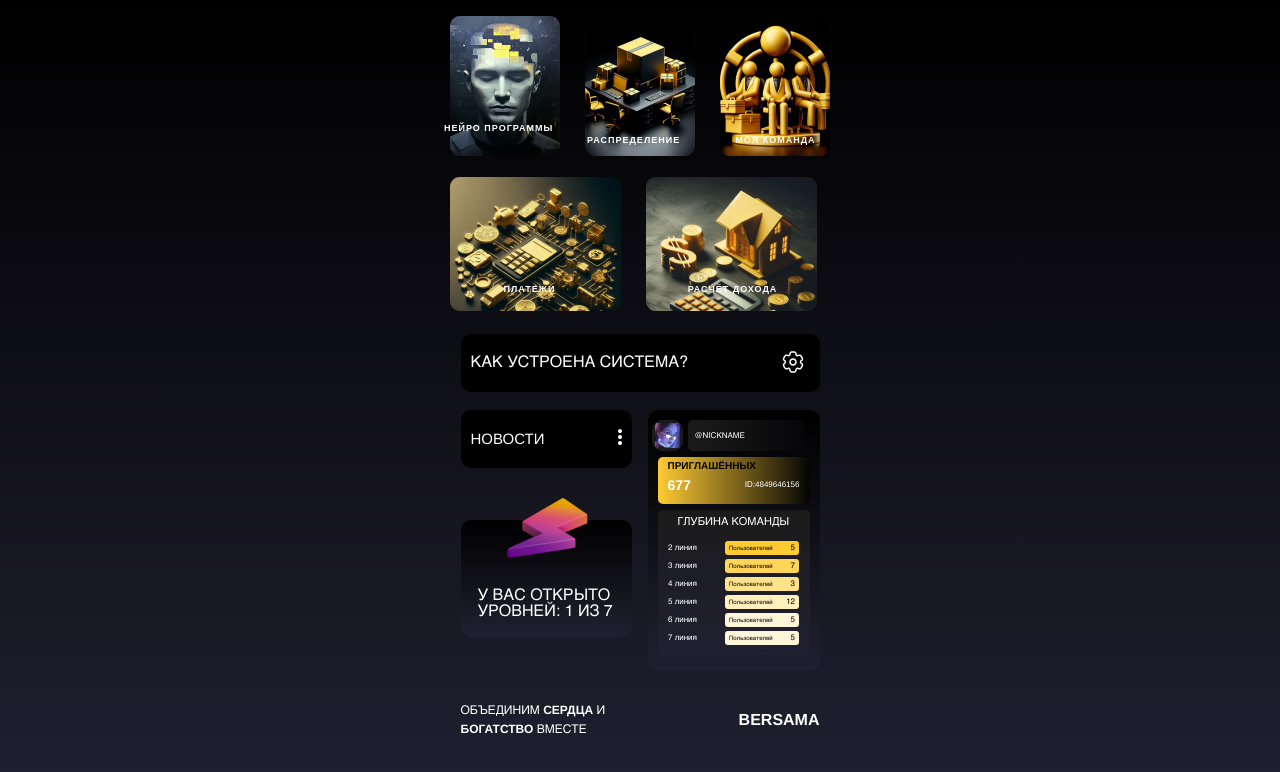
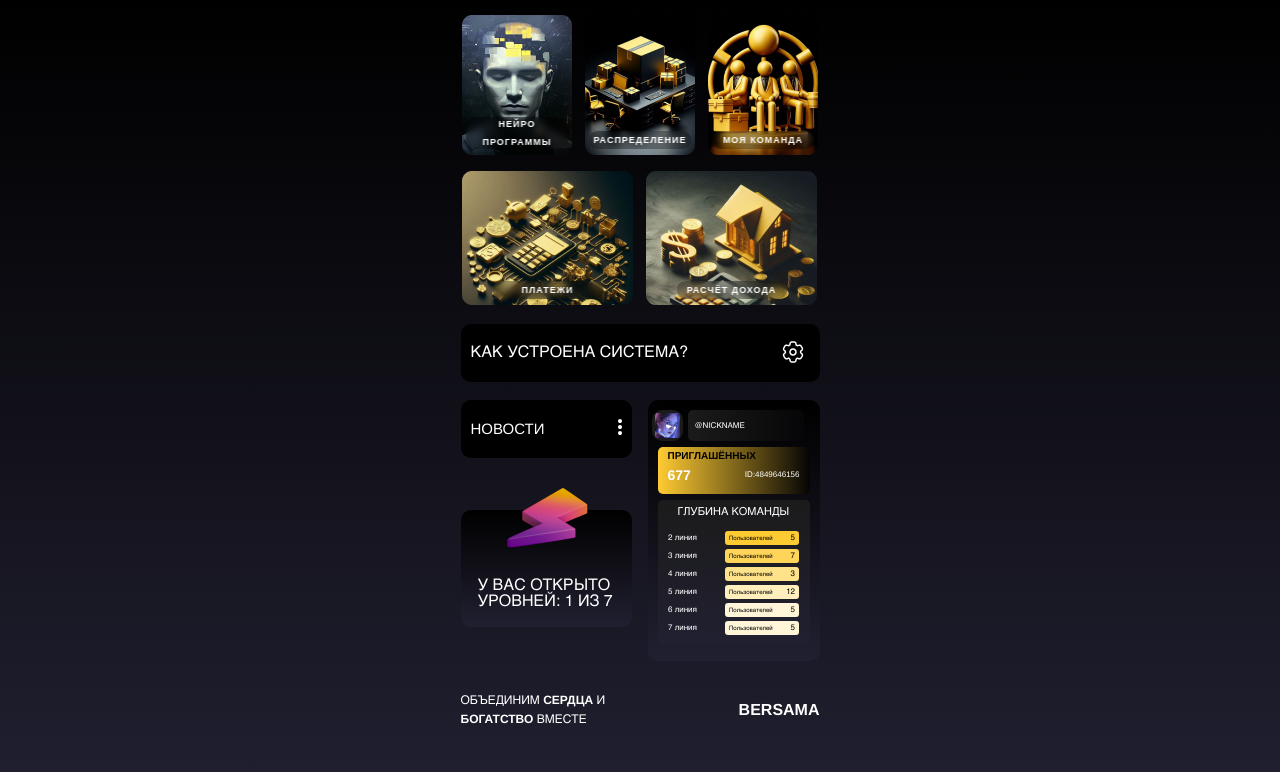
Before and after one commit to Dazai13/telegram-mini-app, a React (Create React App) app: page / in a window 1280 px wide. Shown: the top 772 px of the page. Built offline with nearby package versions, Linux system fonts and the light colour scheme.

Commit message:
готовая верстка

```diff
--- a/src/App.css
+++ b/src/App.css
@@ -42,3 +42,7 @@
     transform: rotate(360deg);
   }
 }
+body {
+  -webkit-font-smoothing: antialiased;
+  -moz-osx-font-smoothing: grayscale;
+}
--- a/src/assets/components/home.tsx
+++ b/src/assets/components/home.tsx
@@ -18,26 +18,47 @@ const Home: React.FC<HomeProps> = ({ onNavigate }) => {
             <div className='nav'>
                 <div className="row">
                     <button onClick={() => onNavigate("NeuroAudio")} className="rowItem">
-                        <img  className = 'rowItem_up-Image' src={img1} alt="" />
-                        <span className='imageText imageText1'>НЕЙРО ПРОГРАММЫ</span>
+                    <div className="imageContainer" style={{width: '110px', height:'140px'}}>
+                            <img className="rowItem_up-Image" style={{width: '110px', height:'140px'}} src={img1} alt="" />
+                            <div className="textOverlay" style={{height: '32px'}}>
+                                <span className="imageText imageText1">НЕЙРО ПРОГРАММЫ</span>
+                            </div>
+                        </div>
                     </button>
                     <button className="rowItem">
-                        <img className = 'rowItem_up-Image' src={img2} alt="" />
-                        <span className='imageText imageText2'>РАСПРЕДЕЛЕНИЕ</span>
+                        <div className="imageContainer" style={{width: '110px', height:'140px'}}>
+                            <img className="rowItem_up-Image" style={{width: '110px', height:'140px'}} src={img2} alt="" />
+                            <div className="textOverlay">
+                                <span className="imageText imageText2">РАСПРЕДЕЛЕНИЕ</span>
+                            </div>
+                        </div>
                     </button>
                     <button onClick={() => onNavigate("MyTeam")} className="rowItem">
-                        <img className = 'rowItem_up-Image' src={img3} alt="" />
-                        <span className='imageText imageText3'>МОЯ КОМАНДА</span>
+                        <div className="imageContainer" style={{width: '110px', height:'140px'}}>
+                            <img className="rowItem_up-Image" style={{width: '110px', height:'140px'}} src={img3} alt="" />
+                            <div className="textOverlay">
+                                <span className="imageText imageText2">МОЯ КОМАНДА</span>
+                            </div>
+                        </div>
                     </button>
+
                 </div>
                 <div className="row">
                     <button onClick={() => onNavigate("Payment")} className="rowItem">
-                        <img className = 'rowItem_down-Image' src={img4} alt="" />
-                        <span className='imageText imageText4'>ПЛАТЕЖИ</span>
+                    <div className="imageContainer" style={{width: '171px', height:'134px'}}>
+                            <img className="rowItem_up-Image" style={{width: '171px', height:'134px'}} src={img4} alt="" />
+                            <div className="textOverlay" style={{width: '111px', height:'18px'}}>
+                                <span className="imageText imageText2">ПЛАТЕЖИ</span>
+                            </div>
+                        </div>
                     </button>
                     <button className="rowItem">
-                        <img className = 'rowItem_down-Image' src={img5} alt="" />
-                        <span className='imageText imageText5'>РАСЧЁТ ДОХОДА</span>
+                    <div className="imageContainer" style={{width: '171px', height:'134px'}}>
+                            <img className="rowItem_up-Image" style={{width: '171px', height:'134px'}} src={img5} alt="" />
+                            <div className="textOverlay" style={{width: '111px', height:'18px'}}>
+                                <span className="imageText imageText2">РАСЧЁТ ДОХОДА</span>
+                            </div>
+                        </div>
                     </button>
                 </div>
             </div>
--- a/src/assets/styles/home.css
+++ b/src/assets/styles/home.css
@@ -1,19 +1,45 @@
+/*
+* Prefixed by https://autoprefixer.github.io
+* PostCSS: v8.4.14,
+* Autoprefixer: v10.4.7
+* Browsers: last 4 version
+*/
+
 @import "../styles/global.css";
 .homeInner{
     padding-top:15px;
     font-family: 'Helvetica';
+    display:-webkit-box;
+    display:-ms-flexbox;
     display:flex;
+    -webkit-box-orient: vertical;
+    -webkit-box-direction: normal;
+        -ms-flex-direction: column;
             flex-direction: column;
+    -webkit-box-align:center;
+        -ms-flex-align:center;
             align-items:center
 }
 .nav{
+    display:-webkit-box;
+    display:-ms-flexbox;
     display:flex;
+    -webkit-box-orient:vertical;
+    -webkit-box-direction:normal;
+        -ms-flex-direction:column;
             flex-direction:column;
     gap:16px;
 }
 .row{
+    display:-webkit-box;
+    display:-ms-flexbox;
     display:flex;
+    -webkit-box-orient:horizontal;
+    -webkit-box-direction:normal;
+        -ms-flex-direction:row;
             flex-direction:row;
+    -webkit-box-align:center;
+        -ms-flex-align:center;
             align-items:center;
     gap:17px;
 }
@@ -23,36 +49,7 @@
     color: #fff;
     background: none;
     border: none;
-}
-.imageText {
-    position: absolute;
-    letter-spacing: 1px;
-    font-size:9px;
-    font-weight:700;
-    line-height:18px;
-}
-.imageText1{
-    left: 0px;
-    top:104px;
-}
-.imageText2{
-    left: 8px;
-    top:116px;
-}
-.imageText3{
-    width:101px;
-    left: 11px;
-    top:116px;
-}
-.imageText4{
-    width:53px;
-    left: 59px;
-    top:104px;
-}
-.imageText5{
-    width:105px;
-    left: 40px;
-    top:104px;
+    padding:0;
 }
 .rowItem_up-Image{
     width: 110px;
@@ -68,11 +65,17 @@
     height: 58px;
 }
 .systemButton_Inner{
+    display: -webkit-box;
+    display: -ms-flexbox;
     display: flex;
     height:100%;
     background-color:#000;
     border-radius:10px;
+    -webkit-box-align:center;
+        -ms-flex-align:center;
             align-items:center;
+    -webkit-box-pack:justify;
+        -ms-flex-pack:justify;
             justify-content:space-between;
     padding: 0 10px;
 }
@@ -86,17 +89,32 @@
     margin-top: 18px;
 }
 .userInner{
+    display: -webkit-box;
+    display: -ms-flexbox;
     display: flex;
+    -webkit-box-orient:vertical;
+    -webkit-box-direction:normal;
+        -ms-flex-direction:column;
             flex-direction:column;
     height:100%;
 }
 .columns{
+    display:-webkit-box;
+    display:-ms-flexbox;
     display:flex;
+    -webkit-box-orient:horizontal;
+    -webkit-box-direction:normal;
+        -ms-flex-direction:row;
             flex-direction:row;
     gap:16px;
 }
 .rightColumns{
+    display:-webkit-box;
+    display:-ms-flexbox;
     display:flex;
+    -webkit-box-orient:vertical;
+    -webkit-box-direction:normal;
+        -ms-flex-direction:column;
             flex-direction:column;
 }
 .levelsButton{
@@ -111,9 +129,15 @@
     height: 100%;
     padding:0 10px;
     border-radius:10px;
+    display:-webkit-box;
+    display:-ms-flexbox;
     display:flex;
+    -webkit-box-align: center;
+        -ms-flex-align: center;
             align-items: center;
     background-color: #000;
+    -webkit-box-pack: justify;
+        -ms-flex-pack: justify;
             justify-content: space-between;
 }
 .newsText{
@@ -133,11 +157,17 @@
     margin-top:52px;
 }
 .levelsButton_Inner{
+    display:-webkit-box;
+    display:-ms-flexbox;
     display:flex;
     position:relative;
+    background: -webkit-gradient(linear, left top, left bottom, from(#000000), to(#212031));
+    background: -o-linear-gradient(top, #000000 0%, #212031 100%);
     background: linear-gradient(180deg, #000000 0%, #212031 100%);
     border-radius: 10px;
     height:100%;
+    -webkit-box-align: end;
+        -ms-flex-align: end;
             align-items: end;
 }
 .levelsButtonText{
@@ -149,11 +179,20 @@
     height: 261px;
 }
 .leftColumnsInner{
+    background: -webkit-gradient(linear, left top, left bottom, from(#000000), to(#212031));
+    background: -o-linear-gradient(top, #000000 0%, #212031 100%);
     background: linear-gradient(180deg, #000000 0%, #212031 100%);
     height:100%;
     border-radius:10px;
+    display:-webkit-box;
+    display:-ms-flexbox;
     display:flex;
+    -webkit-box-orient: vertical;
+    -webkit-box-direction: normal;
+        -ms-flex-direction: column;
             flex-direction: column;
+    -webkit-box-align:center;
+        -ms-flex-align:center;
             align-items:center;
 }
 .userInfo{
@@ -164,8 +203,14 @@
     width:31px;
     height:31px;
     background: #1B1B1B;
+    display:-webkit-box;
+    display:-ms-flexbox;
     display:flex;
+    -webkit-box-align: center;
+        -ms-flex-align: center;
             align-items: center;
+    -webkit-box-pack: center;
+        -ms-flex-pack: center;
             justify-content: center;
     border-radius:10px;
 }
@@ -176,13 +221,24 @@
 .nickname{
     width: 116px;
     height: 31px;
+    background: -webkit-gradient(linear, left top, right top, from(#1B1B1B), to(#060608));
+    background: -o-linear-gradient(left, #1B1B1B 0%, #060608 100%);
     background: linear-gradient(90deg, #1B1B1B 0%, #060608 100%);
     border-radius: 5px;
+    display:-webkit-box;
+    display:-ms-flexbox;
     display:flex;
+    -webkit-box-align:center;
+        -ms-flex-align:center;
             align-items:center;
 }
 .logo{
+    display:-webkit-box;
+    display:-ms-flexbox;
     display:flex;
+    -webkit-box-orient:horizontal;
+    -webkit-box-direction:normal;
+        -ms-flex-direction:row;
             flex-direction:row;
     gap:5px;
 }
@@ -196,14 +252,28 @@
     margin-top:6px;
     width: 152px;
     height: 47px;
+    background: -webkit-gradient(linear, left top, right top, from(#FFCB33), to(#040404));
+    background: -o-linear-gradient(left, #FFCB33 0%, #040404 100%);
     background: linear-gradient(90deg, #FFCB33 0%, #040404 100%);
     border-radius: 5px;
+    display:-webkit-box;
+    display:-ms-flexbox;
     display:flex;
+    -webkit-box-orient:vertical;
+    -webkit-box-direction:normal;
+        -ms-flex-direction:column;
             flex-direction:column;
 }
 .inviteInfo{
+    display:-webkit-box;
+    display:-ms-flexbox;
     display:flex;
+    -webkit-box-orient:horizontal;
+    -webkit-box-direction:normal;
+        -ms-flex-direction:row;
             flex-direction:row;
+    -webkit-box-pack:justify;
+        -ms-flex-pack:justify;
             justify-content:space-between;
     margin: 0 10px;
     margin-top:7px;
@@ -233,15 +303,27 @@
 }
 .team{
     margin-top:6px;
+    display:-webkit-box;
+    display:-ms-flexbox;
     display:flex;
+    -webkit-box-orient:vertical;
+    -webkit-box-direction:normal;
+        -ms-flex-direction:column;
             flex-direction:column;
     width: 152px;
     height: 145px;
+    background: -webkit-gradient(linear, left top, left bottom, from(#1B1B1B), to(#212031));
+    background: -o-linear-gradient(top, #1B1B1B 0%, #212031 100%);
     background: linear-gradient(180deg, #1B1B1B 0%, #212031 100%);
     border-radius:5px;
 }
 .teamItem{
+    display:-webkit-box;
+    display:-ms-flexbox;
     display:flex;
+    -webkit-box-orient:horizontal;
+    -webkit-box-direction:normal;
+        -ms-flex-direction:row;
             flex-direction:row;
 }
 .teamItemText{
@@ -252,8 +334,14 @@
 .teamItemForm{
     width: 74px;
     height: 14px;
+    display: -webkit-box;
+    display: -ms-flexbox;
     display: flex;
+    -webkit-box-align:center;
+        -ms-flex-align:center;
             align-items:center;
+    -webkit-box-pack: justify;
+        -ms-flex-pack: justify;
             justify-content: space-between;
     border-radius:3px;
 }
@@ -298,22 +386,42 @@
     margin-top:8px;
 }
 .teamItems{
+    display:-webkit-box;
+    display:-ms-flexbox;
     display:flex;
+    -webkit-box-orient:vertical;
+    -webkit-box-direction:normal;
+        -ms-flex-direction:column;
             flex-direction:column;
     margin-top:13px;
+    -webkit-box-align:center;
+        -ms-flex-align:center;
             align-items:center;
 }
 .teamItem{
+    display:-webkit-box;
+    display:-ms-flexbox;
     display:flex;
     gap:28px;
+    -webkit-box-align:center;
+        -ms-flex-align:center;
             align-items:center;
     margin-bottom:4px;
 }
 
 .footer{
+    display:-webkit-box;
+    display:-ms-flexbox;
     display:flex;
+    -webkit-box-orient:horizontal;
+    -webkit-box-direction:normal;
+        -ms-flex-direction:row;
             flex-direction:row;
+    -webkit-box-align:center;
+        -ms-flex-align:center;
             align-items:center;
+    -webkit-box-pack:justify;
+        -ms-flex-pack:justify;
             justify-content:space-between;
     margin-top:30px;
 }
@@ -333,3 +441,47 @@ font-size: 16px;
 font-weight: 700;
 line-height: 18px;
 }
+.rowItem {
+    position: relative;
+}
+
+.imageContainer {
+    position: relative;
+    width: 106px; /* ширина контейнера */
+}
+
+.rowItem_up-Image {
+    width: 100%; /* изображение адаптируется к ширине контейнера */
+}
+
+.textOverlay {
+    position: absolute;
+    bottom: 6px; /* Перемещает блок с текстом вниз */
+    left: 50%;
+    transform: translateX(-50%); /* Смещение по горизонтали для центрирования */
+    display: flex;
+    align-items: center;
+    justify-content: center;
+    backdrop-filter: blur(4px); /* эффект размытия */
+    background-color: rgba(0, 0, 0, 0.3); /* полупрозрачный фон */
+    width: 103px;
+    height: 18px;
+    border-radius: 10px;
+    z-index: 1;
+}
+.imageText1 {
+    color: #fff;
+    text-align: center;
+    letter-spacing: 1px;
+    font-size: 9px;
+    font-weight: 700;
+    line-height: 18px;
+}
+.imageText2 {
+    color: #fff;
+    text-align: center;
+    letter-spacing: 1px;
+    font-size: 9px;
+    font-weight: 700;
+    line-height: 18px;
+}
```
Lines whose indentation alone changed are shown as unchanged.
